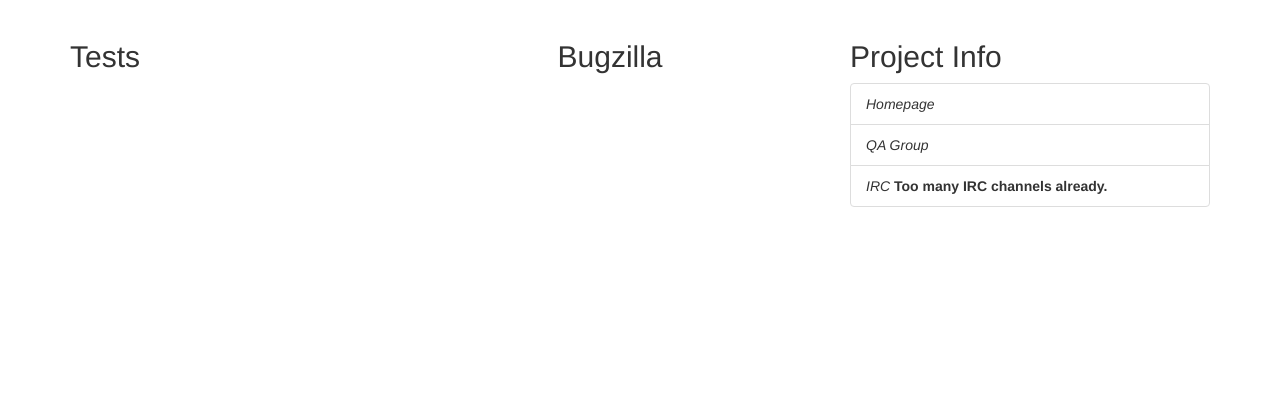
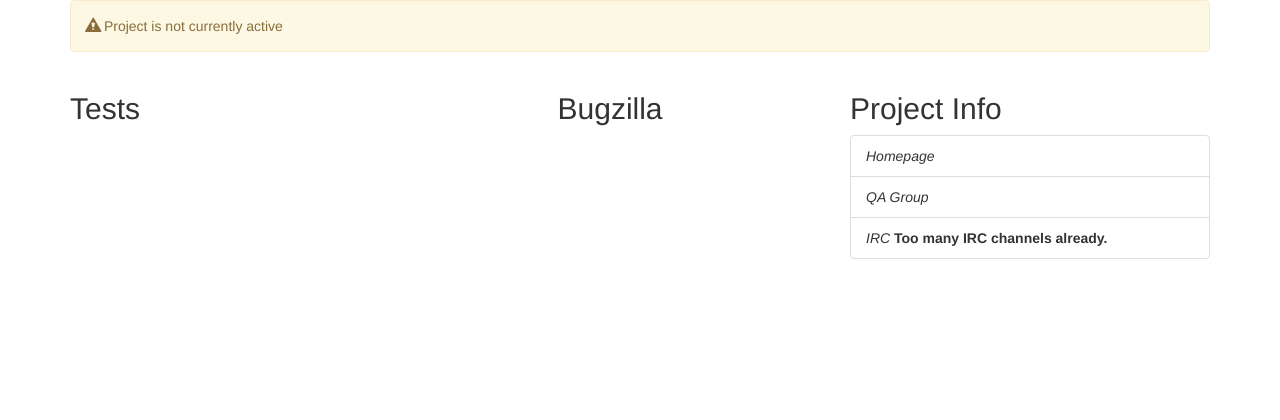
Before and after one commit to mozilla/servicebook-web, a Flask app: template serviceweb/templates/project.html in a window 1280 px wide. Shown: the top 420 px of the page. Run offline with Flask 2, Linux system fonts and the light colour scheme; the template is opened without the code that fills it, so the values that code supplies are empty; parts of the project's set-up code (start-up, migrations or seed data) failed here and were passed over; some libraries are stand-ins or nearby versions.

Commit message:
Add UI for inactive projects

```diff
--- a/serviceweb/forms/__init__.py
+++ b/serviceweb/forms/__init__.py
@@ -168,6 +168,7 @@ _DESC = 'To delete entries, uncheck them and submit the form.'
 
 class NewProjectForm(BaseForm):
     name = fields.StringField()
+    active = fields.BooleanField()
     homepage = fields.StringField()
     description = fields.TextAreaField()
     long_description = LargeTextAreaField(description='You can use Markdown.')
--- a/serviceweb/templates/home.html
+++ b/serviceweb/templates/home.html
@@ -27,6 +27,10 @@
 {% for project in search_results %}
 <div>
   <a href="/project/{{project.id}}">{{project.name}}</a>
+  {% if not project.active %}
+  <span class="glyphicon glyphicon-alert" aria-hidden="true"
+        title="Project is not currently active"></span>
+  {% endif %}
 </div>
 {% endfor %}
 
--- a/serviceweb/templates/info.html
+++ b/serviceweb/templates/info.html
@@ -23,6 +23,10 @@
           <span class="glyphicon glyphicon-eye-close" aria-hidden="true"></span>
           {% endif %}
           <a href="/project/{{project.id}}">{{project.name}}</a>
+          {% if not project.active %}
+          <span class="glyphicon glyphicon-alert" aria-hidden="true"
+                title="Project is not currently active"></span>
+          {% endif %}
         </td>
         <td>
           {% if project.qa_primary_id %}
--- a/serviceweb/templates/project.html
+++ b/serviceweb/templates/project.html
@@ -4,6 +4,13 @@
 
 
 {% block page %}
+
+{% if not project.active %}
+<div class="alert alert-warning" role="alert">
+  <span class="glyphicon glyphicon-alert" aria-hidden="true"></span>
+  Project is not currently active
+</div>
+{% endif %}
 
 <h3>
 {% for tag in project.tags %}
```
